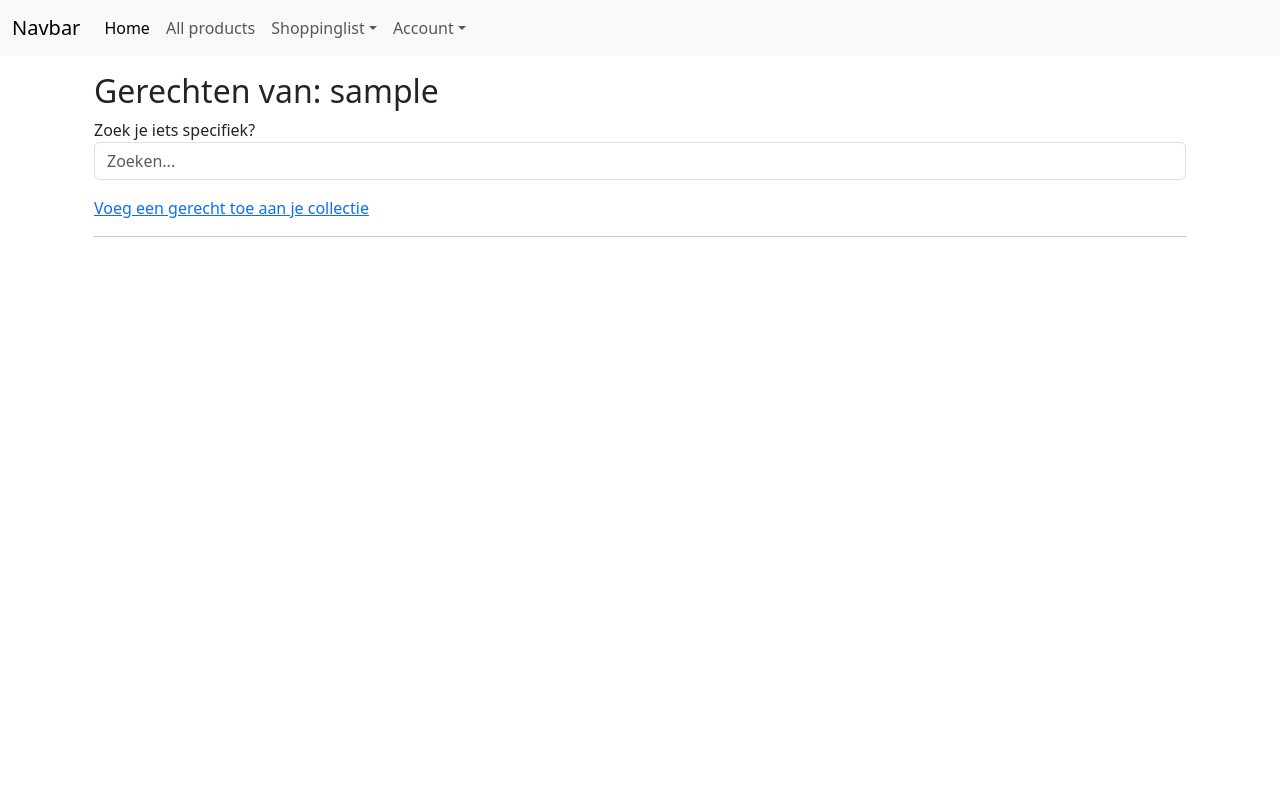
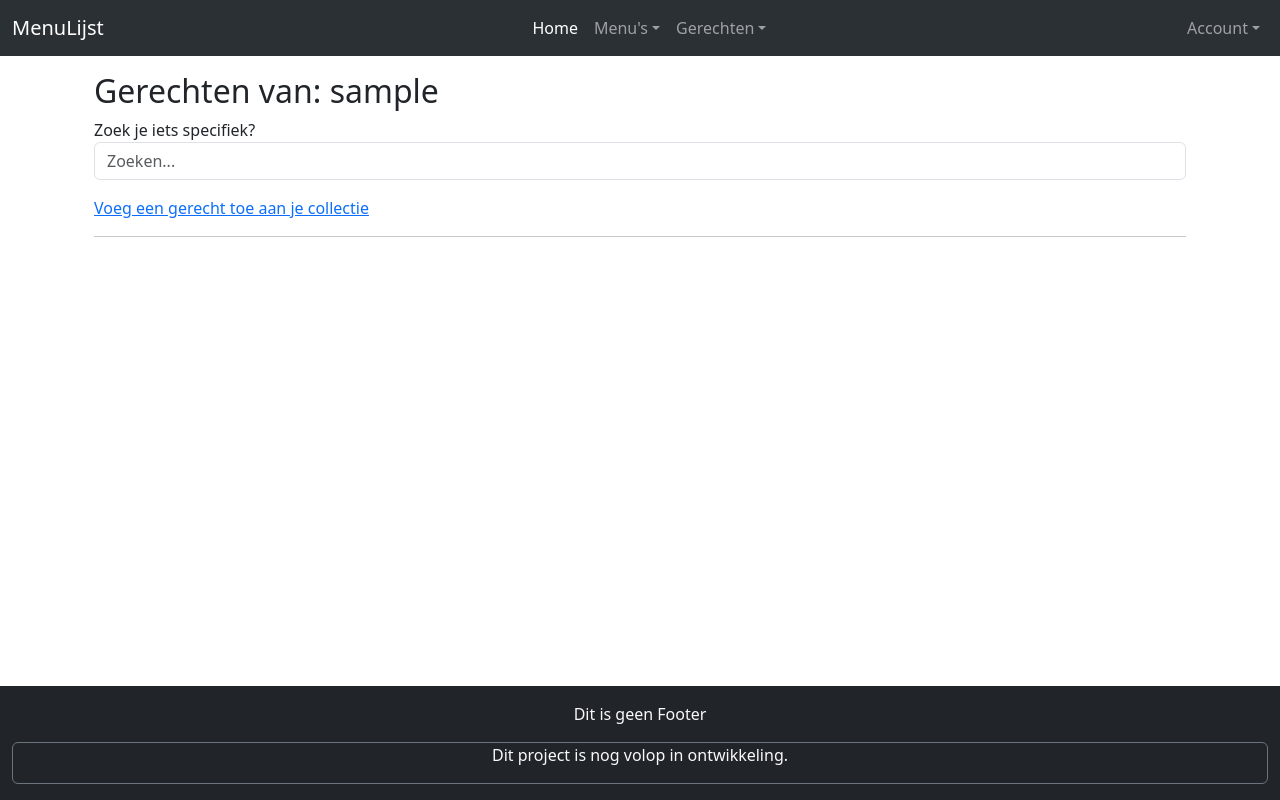
Before and after one commit to Inias94/Eindwerk_inias, a Django app: page /dish/ in a window 1280 px wide. Run offline with Django 5.2, Linux system fonts and the light colour scheme; the visitor is signed in with stand-in values (Sample User, id 1); data that the repository does not hold is empty; parts of the project's set-up code (start-up, migrations or seed data) failed here and were passed over; some libraries are stand-ins or nearby versions.

Commit message:
base geupdate

```diff
--- a/eindwerk/templates/base.html
+++ b/eindwerk/templates/base.html
@@ -14,48 +14,65 @@
             crossorigin="anonymous"></script>
     <script src="https://code.jquery.com/jquery-3.6.0.min.js"></script>
 </head>
-<body hx-headers='{"X-CSRFToken": "{{ csrf_token }}"}'>
-<nav class="navbar navbar-expand-lg bg-body-tertiary mb-3">
+<body class="d-flex flex-column min-vh-100" hx-headers='{"X-CSRFToken": "{{ csrf_token }}"}'>
+<nav class="navbar navbar-expand-lg bg-body-tertiary mb-3 bg-dark" data-bs-theme="dark">
     <div class="container-fluid">
-        <a class="navbar-brand" href="#">Navbar</a>
+        <a class="navbar-brand" href="{% url 'index' %}">MenuLijst</a>
         <button class="navbar-toggler" type="button" data-bs-toggle="collapse" data-bs-target="#navbarNavDropdown"
                 aria-controls="navbarNavDropdown" aria-expanded="false" aria-label="Toggle navigation">
             <span class="navbar-toggler-icon"></span>
         </button>
-        <div class="collapse navbar-collapse" id="navbarNavDropdown">
+        <div class="d-flex collapse navbar-collapse justify-content-center" id="navbarNavDropdown">
             <ul class="navbar-nav">
                 <li class="nav-item">
                     <a class="nav-link active" aria-current="page" href="{% url 'index' %}">Home</a>
                 </li>
-                <li class="nav-item">
-                    <a class="nav-link" href="">All products</a>
-                </li>
                 <li class="nav-item dropdown">
-                    <a class="nav-link dropdown-toggle" href="#" role="button" data-bs-toggle="dropdown" aria-expanded="false">Shoppinglist</a>
+                    <a class="nav-link dropdown-toggle" href="#" role="button" data-bs-toggle="dropdown"
+                       aria-expanded="false">Menu's</a>
                     <ul class="dropdown-menu">
-{#                        <li><a class="dropdown-item" href="{% url 'shop_app:product_shoppinglist-list' %}">My Shoppinglist</a></li>#}
-                        <li><a class="dropdown-item" href="">Add products</a></li>
-                        <li><a class="dropdown-item" href="#">Add dish</a></li>
-                        <li><a class="dropdown-item" href="#">Edit shoppinglist</a></li>
-                        <li><a class="dropdown-item" href="#">Delete products</a></li>
-                        <li><a href="">Test producten voor database</a></li>
+                        <li><a class="dropdown-item" href="{% url 'menu_list' %}">Mijn menu's</a></li>
+                        <li><a class="dropdown-item" href="{% url 'menu_create' %}">Voeg een menu toe</a></li>
                     </ul>
                 </li>
                 <li class="nav-item dropdown">
-                    <a class="nav-link dropdown-toggle" href="#" role="button" data-bs-toggle="dropdown" aria-expanded="false">Account</a>
+                    <a class="nav-link dropdown-toggle" href="#" role="button" data-bs-toggle="dropdown"
+                       aria-expanded="false">Gerechten</a>
                     <ul class="dropdown-menu">
-                        <li><a class="dropdown-item" href="/login/auth0">Login</a></li>
-                        <li><a class="dropdown-item" href="#">Another action</a></li>
-                        <li><a class="dropdown-item" href="#">Something else here</a></li>
+                        <li><a class="dropdown-item" href="{% url 'dish_list' %}">Mijn gerechten</a></li>
+                        <li><a class="dropdown-item" href="{% url 'dish_create' %}">Voeg een gerecht toe</a></li>
                     </ul>
                 </li>
             </ul>
         </div>
+        <ul class="navbar-nav d-flex pr-3">
+            <li class="nav-item dropdown">
+                <a class="nav-link dropdown-toggle" href="#" role="button" data-bs-toggle="dropdown"
+                   aria-expanded="false">Account</a>
+                <ul class="dropdown-menu">
+                    {% if user.is_authenticated %}
+                        <li><a class="dropdown-item" href="{% url 'logout' %}">Logout</a></li>
+                    {% else %}
+                        <li><a class="dropdown-item" href="/login/auth0">Login</a></li>
+                    {% endif %}
+                    {#                <li><a class="dropdown-item" href="#">Something else here</a></li>#}
+                </ul>
     </div>
 </nav>
-<div class='container'>
-{% block content %}
-{% endblock %}</div>
+<div class="container flex-grow-1 pb-5">
+    {% block content %}
+    {% endblock %}
+</div>
+<footer class="container-fluid bg-dark mt-auto py-3 mt-5">
+    <div class="row">
+        <div class="col">
+            <p class="text-light text-center">Dit is geen Footer</p>
+            <div class="card bg-dark border-secondary">
+                <p class="text-center text-light">Dit project is nog volop in ontwikkeling.</p>
+            </div>
+        </div>
+    </div>
+</footer>
 <script src="https://cdn.jsdelivr.net/npm/@popperjs/core@2.11.8/dist/umd/popper.min.js"
         integrity="sha384-I7E8VVD/ismYTF4hNIPjVp/Zjvgyol6VFvRkX/vR+Vc4jQkC+hVqc2pM8ODewa9r"
         crossorigin="anonymous"></script>
```
